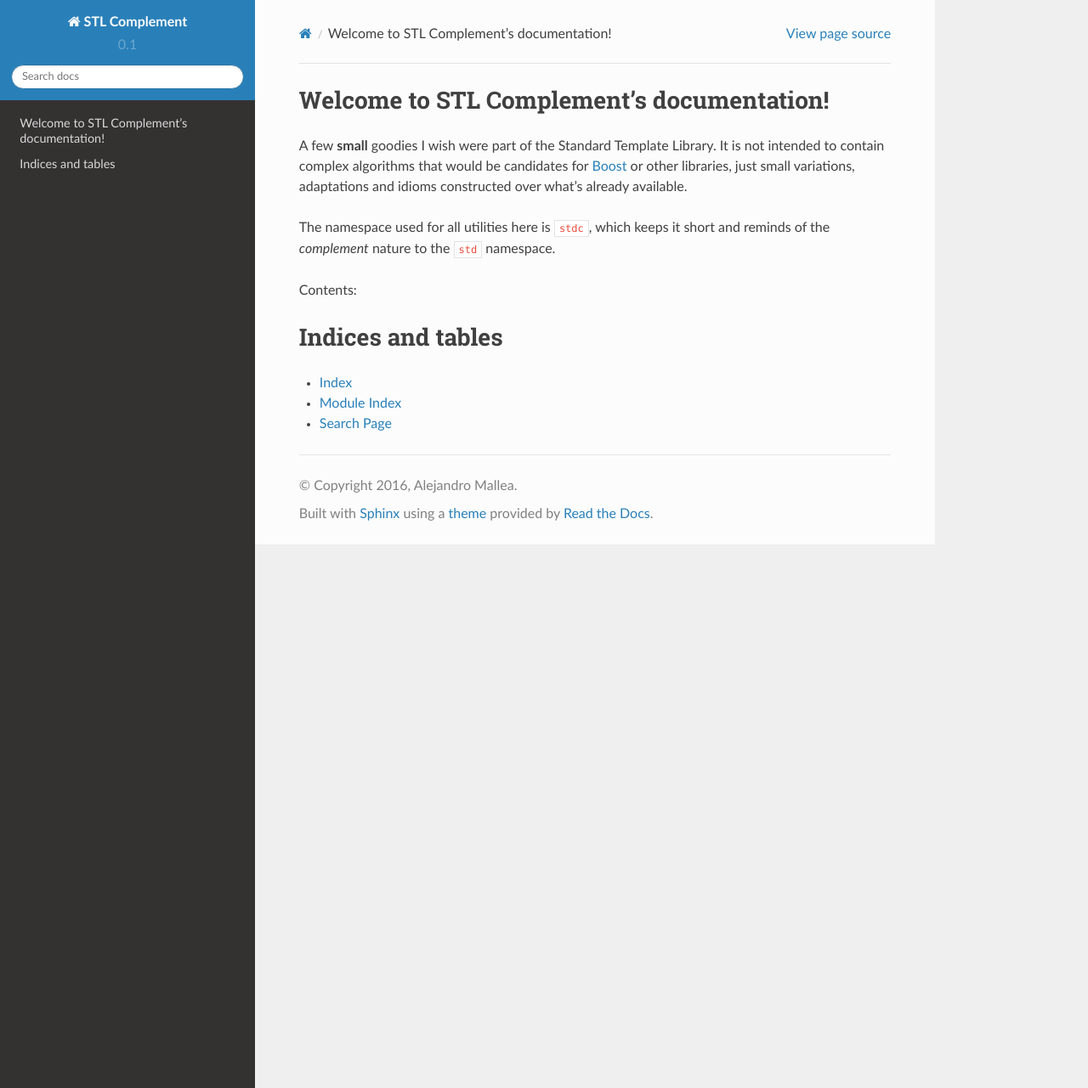
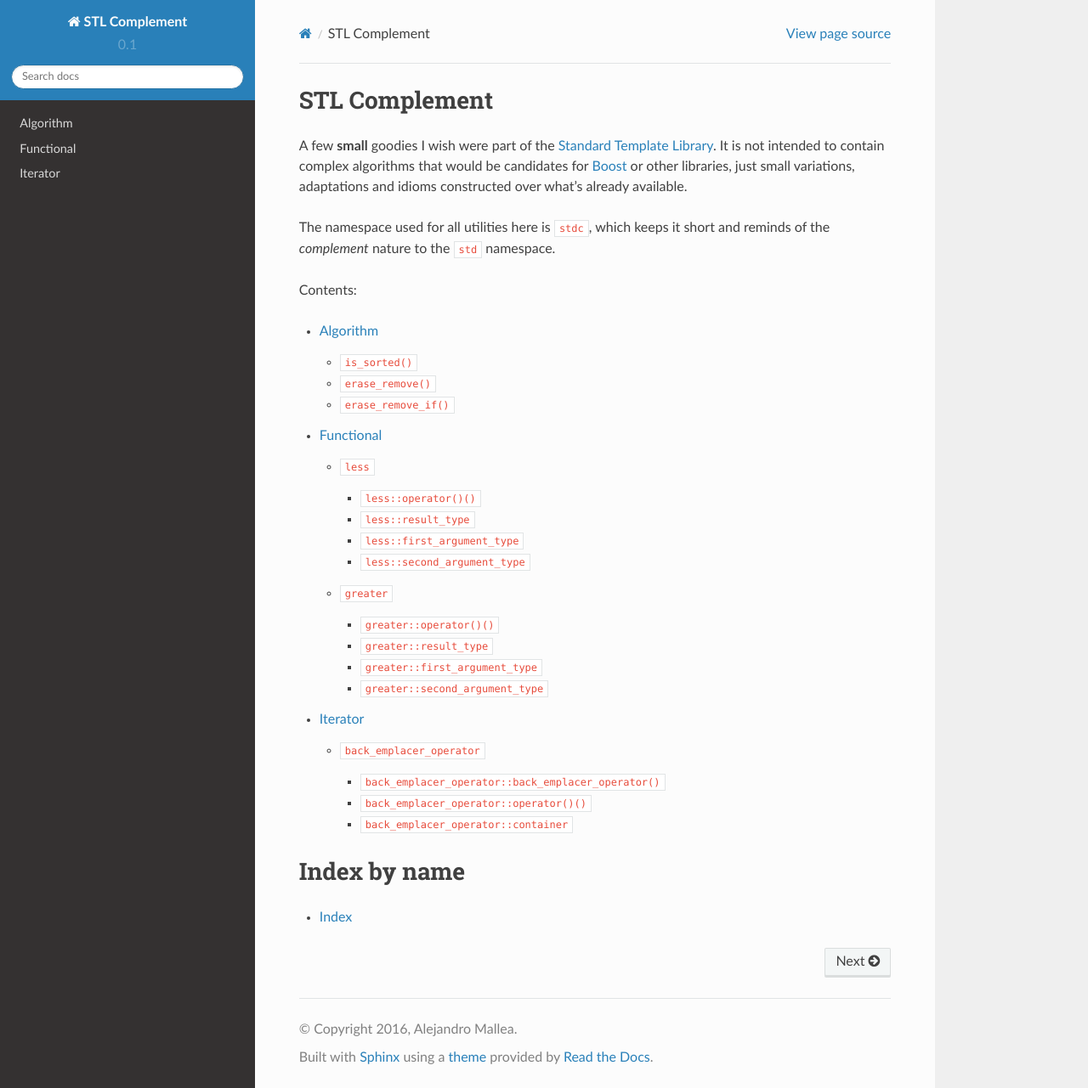
Before and after one commit to janoma/STL-Complement, a Sphinx documentation site: the page built from doc/index.rst, in a window 1280 px wide and 1281 px high. Shown: the whole window at 85% size. Built offline with Sphinx 7.4.7 and the Read the Docs theme 2.0.0, drawn with Linux system fonts in a browser that asks for light colours.

Commit message:
First version with full documentation.

```diff
--- /dev/null
+++ b/doc/algorithm.rst
@@ -0,0 +1,33 @@
+Algorithm
+=========
+
+Functions that, in the same spirit of the STL, complement the ``<algorithm>``
+header.
+
+.. cpp:namespace:: stdc
+
+.. cpp:function:: template <typename T, typename Compare = stdc::less<T>, typename... Rest> \
+                  constexpr bool is_sorted(T first, T second, Rest... rest)
+
+   Checks if the elements ``[first,second,rest...]`` are sorted in
+   non-descending order according to the ``Compare`` criteria, which defaults to
+   ``stdc::less<T>``
+
+.. cpp:function:: template <typename Container> \
+                  typename Container::iterator erase_remove(Container& container, typename Container::value_type const& value)
+
+   Removes all elements from ``container`` that are equal to ``value``.
+
+   :post: The ``size()`` of the container is reduced by the number of elements that were removed
+   :return: Past-the-end iterator after the elements are removed
+
+.. cpp:function:: template <typename Container, typename UnaryPredicate> \
+                  typename Container::iterator erase_remove_if(Container& container, UnaryPredicate pred)
+
+   Removes all elements from ``container`` for which predicate ``pred`` returns
+   ``true``.
+
+   :param container: The container from which elements will be removed
+   :param pred: The predicate to be applied to all elements in the container
+   :post: The ``size()`` of the container is reduced by the number of elements that were removed
+   :return: Past-the-end iterator after the elements are removed
--- /dev/null
+++ b/doc/functional.rst
@@ -0,0 +1,36 @@
+Functional
+==========
+
+.. cpp:namespace:: stdc
+
+.. cpp:class:: template <typename T> \
+               less
+
+   Function object for performing comparisons. Unless specialized, invokes
+   ``operator<`` on type ``T``.
+
+   .. cpp:function:: constexpr bool operator()(T const& lhs, T const& rhs) const
+
+      Checks if ``lhs`` is *less* than ``rhs``.
+
+   .. cpp:type:: result_type = bool
+
+   .. cpp:type:: first_argument_type = T
+
+   .. cpp:type:: second_argument_type = T
+
+.. cpp:class:: template <typename T> \
+               greater
+
+   Function object for performing comparisons. Unless specialized, invokes
+   ``operator>`` on type ``T``.
+
+   .. cpp:function:: constexpr bool operator()(T const& lhs, T const& rhs) const
+
+      Checks if ``lhs`` is *greater* than ``rhs``.
+
+   .. cpp:type:: result_type = bool
+
+   .. cpp:type:: first_argument_type = T
+
+   .. cpp:type:: second_argument_type = T
--- a/doc/index.rst
+++ b/doc/index.rst
@@ -1,16 +1,10 @@
-..
-   STL Complement documentation master file, created by
-   sphinx-quickstart on Fri Jun  3 11:46:52 2016.
-   You can adapt this file completely to your liking, but it should at least
-   contain the root `toctree` directive.
+STL Complement
+==============
 
-Welcome to STL Complement's documentation!
-==========================================
-
-A few **small** goodies I wish were part of the Standard Template Library. It is
-not intended to contain complex algorithms that would be candidates for `Boost`_
-or other libraries, just small variations, adaptations and idioms constructed
-over what's already available.
+A few **small** goodies I wish were part of the `Standard Template Library`_. It
+is not intended to contain complex algorithms that would be candidates for
+`Boost`_ or other libraries, just small variations, adaptations and idioms
+constructed over what's already available.
 
 The namespace used for all utilities here is ``stdc``, which keeps it short and
 reminds of the *complement* nature to the ``std`` namespace.
@@ -18,15 +12,16 @@ reminds of the *complement* nature to the ``std`` namespace.
 Contents:
 
 .. toctree::
-   :maxdepth: 2
+
+   algorithm
+   functional
+   iterator
 
 
-
-Indices and tables
-==================
+Index by name
+=============
 
 * :ref:`genindex`
-* :ref:`modindex`
-* :ref:`search`
 
+.. _Standard Template Library: https://en.wikipedia.org/wiki/Standard_Template_Library
 .. _Boost: http://www.boost.org
--- /dev/null
+++ b/doc/iterator.rst
@@ -0,0 +1,25 @@
+Iterator
+========
+
+.. cpp:namespace:: stdc
+
+.. cpp:class:: template <typename Container> \
+               back_emplacer_operator
+
+   Function object that calls ``emplace_back()`` on the container for which it
+   was constructed, ``std::forward``'ing the arguments to the container.
+
+   .. cpp:function:: explicit back_emplacer_operator(Container& container)
+
+      :param container: Reference to the container that supports ``emplace_back``
+      :type container: ``Container&``
+
+   .. cpp:function:: template <typename... Args> \
+                     back_emplacer_operator<Container>& operator()(Args&&...)
+
+      Calls ``std::forward`` on the given arguments to pass them to the
+      container's ``emplace_back`` method.
+
+      :return: ``*this``
+
+   .. cpp:member:: private Container* container
```
Also changed, not shown: 2 other files.
